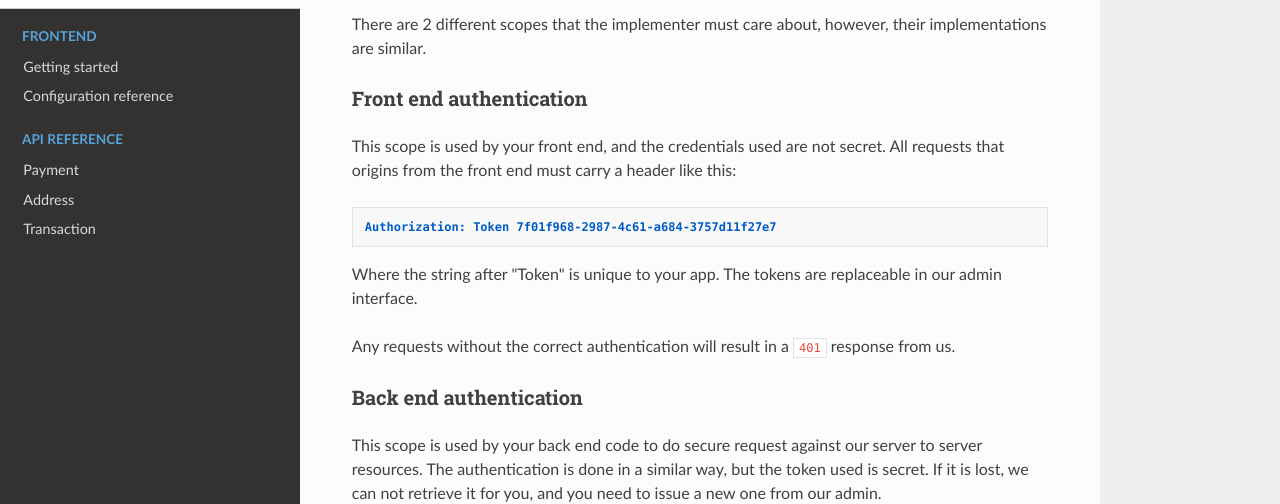
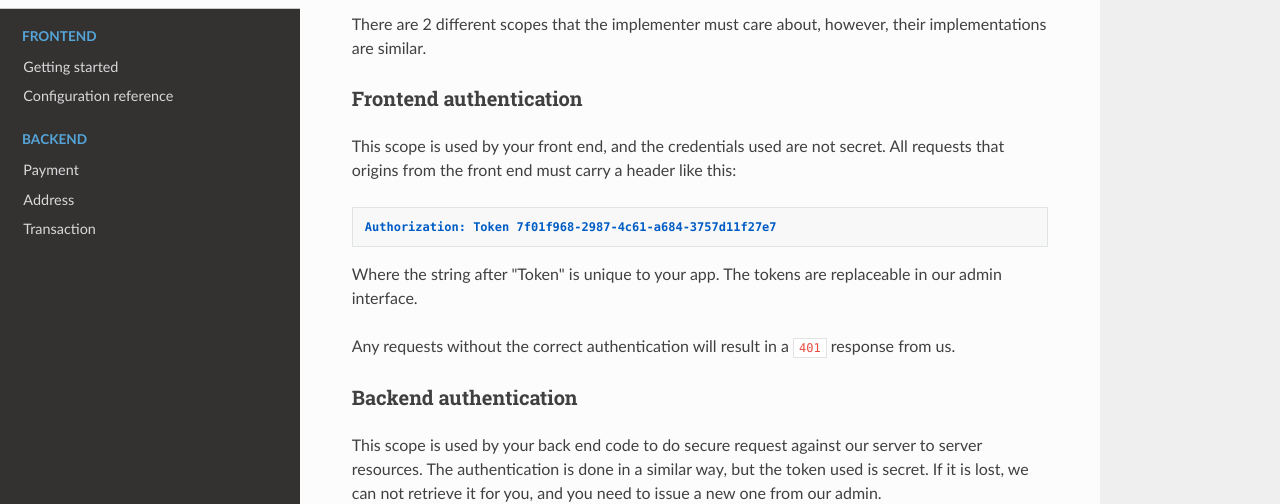
Before and after one commit to PayEx/PayEx.Checkout.Documentation, an MkDocs documentation site: the page built from docs/authentication.md, in a window 1280 px wide and 1006 px high. Shown: the part 158-662 px from the top of the window. Built offline with MkDocs 1.6.1, drawn with Linux system fonts in a browser that asks for light colours; nearby versions of some CDN libraries; old or Windows-style settings are respelled for this version of MkDocs.

Commit message:
Copy changes
Authentication and API reference

```diff
--- a/docs/authentication.md
+++ b/docs/authentication.md
@@ -3,7 +3,7 @@ As an implementer, your app needs to implement our authentication regime to succ
 There are 2 different scopes that the implementer must care about, however, their implementations are similar.
 
 
-### Front end authentication
+### Frontend authentication
 This scope is used by your front end, and the credentials used are not secret.
 All requests that origins from the front end must carry a header like this:
 
@@ -14,7 +14,7 @@ The tokens are replaceable in our admin interface.
 
 Any requests without the correct authentication will result in a `401` response from us.
 
-### Back end authentication
+### Backend authentication
 This scope is used by your back end code to do secure request against our server to server resources.
 The authentication is done in a similar way, but the token used is secret. If it is lost, we can not retrieve it for you, and you need to issue a new one from our admin.
 
--- a/mkdocs.yml
+++ b/mkdocs.yml
@@ -12,7 +12,7 @@ pages :
 - Frontend :
   - Getting started : gettingStarted.md
   - Configuration reference : configurationReference.md
-- API reference :
+- Backend :
   - Payment: payment.md
   - Address : address.md
   - Transaction : transaction.md
```
